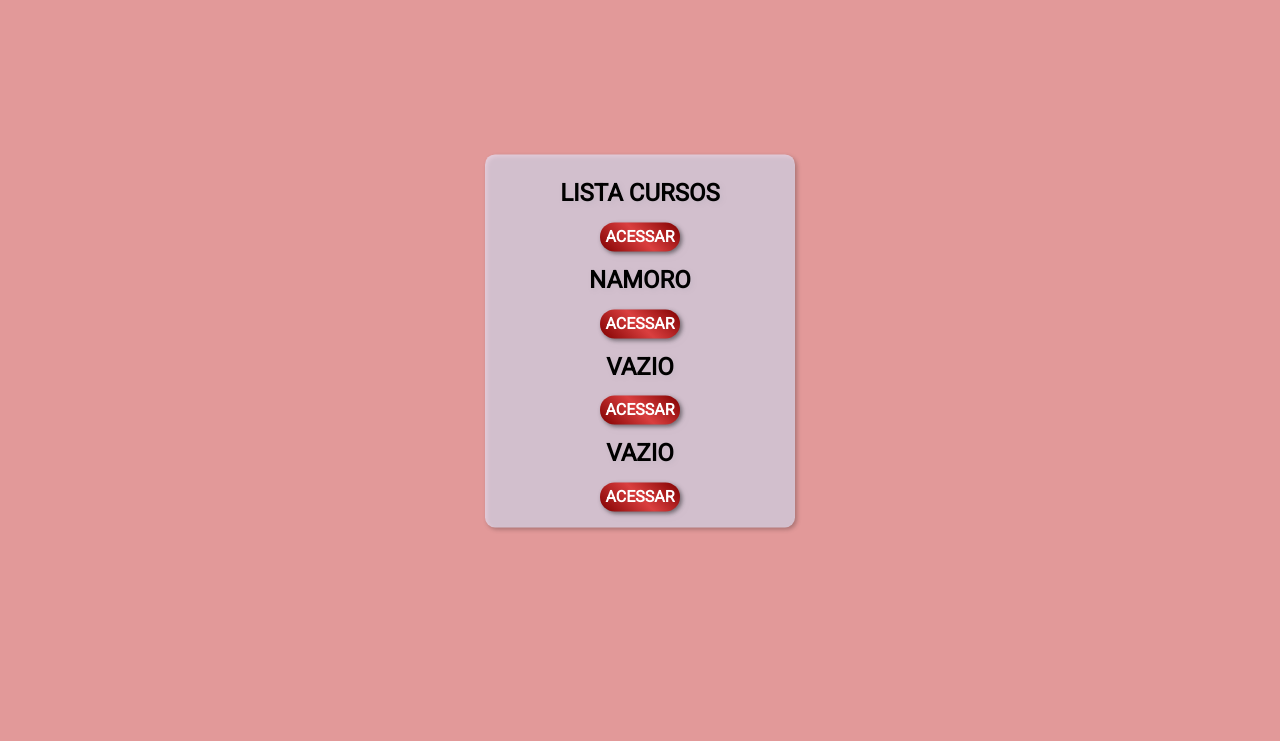
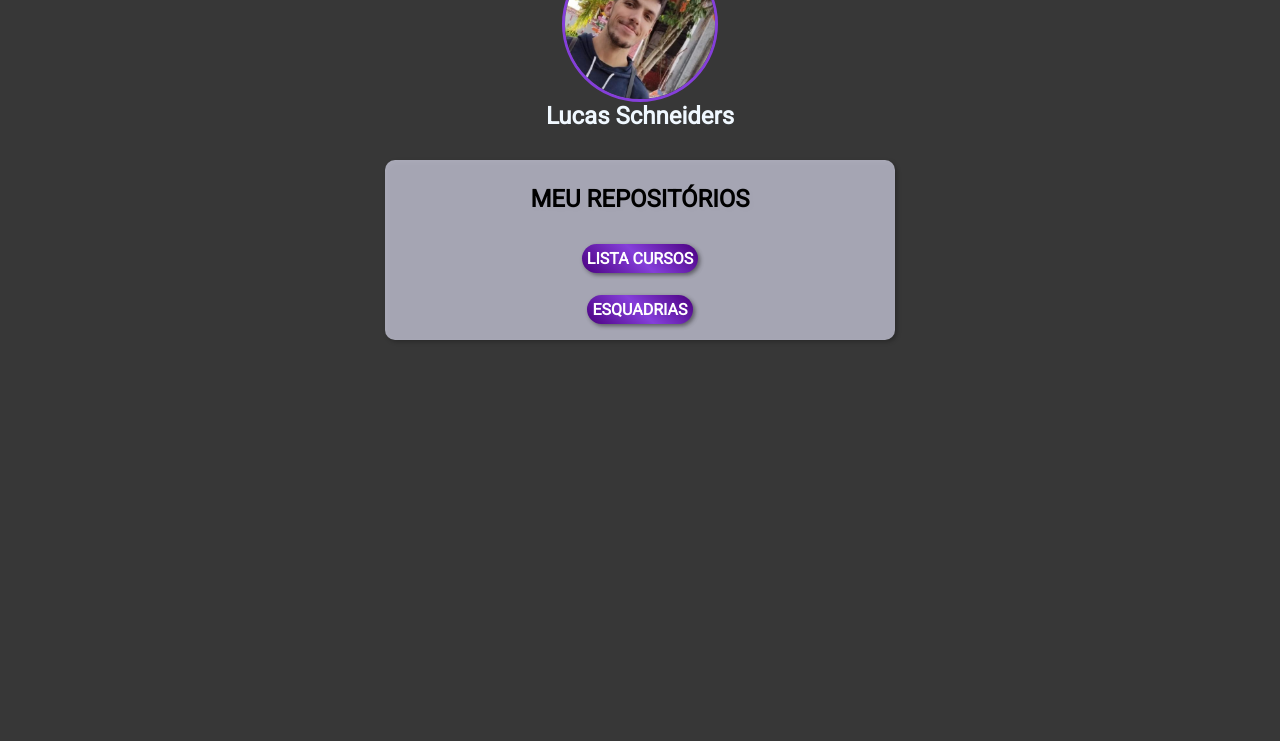
Before and after one commit to LucasSchneiders/home, a plain HTML site: page index.html in a window 1280 px wide. Shown: the part 59-800 px from the top of the page. Drawn offline with Linux system fonts and the light colour scheme.

Commit message:
Alteração de estilos

```diff
--- a/css/style.css
+++ b/css/style.css
@@ -2,31 +2,32 @@
     font-family: 'roboto', sans-serif;
 }
 body{
-    background-color: #e29999;
+    background-color: #373737;
     margin: 0px;
 }
+.perf{
+    max-width: 150px;
+    border-radius: 100%;
+    border:solid #853fda 3px;
+}
 .meio{
-    margin: auto;
+    margin: 0 auto;
     Filter:drop-shadow(2px 2px 2px #00000060);
     background-color: rgba(230, 230, 250, 0.658);
     padding:5px;
     border-radius: 10px;
-    max-width: 800px;
-    min-width: 300px;
+    max-width: 500px;
+    display: flex;
+    flex-direction: column;
     text-align: center;
-    position:absolute;
-top:50%;
-left:50%;
-transform:translate(-50%, -50%);
-
 }
 .botao>a{
-
     text-decoration: none;
-background:linear-gradient(45deg,rgb(128, 0, 0),rgb(218, 63, 63), rgb(128, 0, 0));
+background:linear-gradient(45deg,#4b0080,#853fda, #4b0080);
 padding: 5px;
 color:white;
 font-weight:bold;
+width: 500px !important;
 border-radius: 15px;
 filter: drop-shadow(2px 2px 2px #00000070);
 }
--- a/index.html
+++ b/index.html
@@ -18,18 +18,19 @@
     <title>REPOSITÓRIOS</title>
 </head>
 <body>
-    <header style="background-color: rgb(196, 35, 35);width: 100%; margin-top:-21px;">
-        <h1 style="padding: 5px;color:white;text-align: center;">MEUS REPOSITÓRIOS</h1>
-    </header>
+    <div style="margin:5px auto 5px auto; display: flex; flex-direction: column; align-items: center;">
+        <img class="perf" src="./img/perf.jpg" alt="">
+        <h2 style="color: aliceblue; border-radius: 5px; padding: 5px; margin-top: -5px;">Lucas Schneiders</h2>
+    </div>
     <div class="meio">
-        <h2>LISTA CURSOS</h2>
-    <p class="botao"><a target="_blank" href="https://lucasschneiders.github.io/projeto-estudos/">ACESSAR</a></p>
-    <h2>NAMORO</h2>
-    <p class="botao"><a target="_blank" href="https://lucasschneiders.github.io/namoro/">ACESSAR</a></p>
-    <h2>VAZIO</h2>
+        <h2>MEU REPOSITÓRIOS</h2>
+    <p class="botao"><a target="_blank" href="https://lucasschneiders.github.io/projeto-estudos/">LISTA CURSOS</a></p>
+
+    <p class="botao"><a target="_blank" href="https://lucasschneiders.github.io/portifolio-esquadrias/">ESQUADRIAS</a></p>
+    <!-- <h2>VAZIO</h2>
     <p class="botao"><a target="_top" href="#">ACESSAR</a></p>
     <h2>VAZIO</h2>
-    <p class="botao"><a target="_top" href="#">ACESSAR</a></p>
+    <p class="botao"><a target="_top" href="#">ACESSAR</a></p> -->
 </div>
 </body>
 </html>
```
Also changed, not shown: img/perf.jpg (added).
